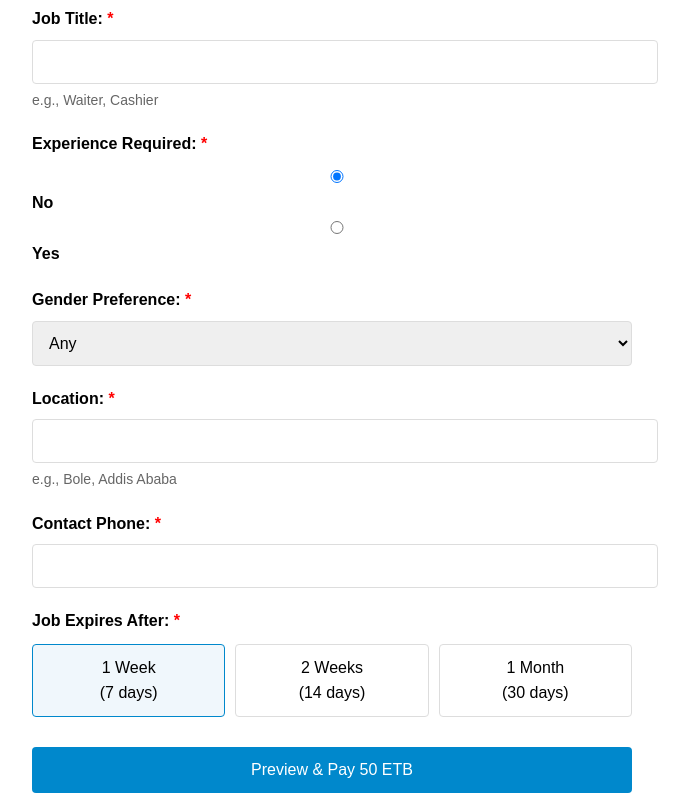
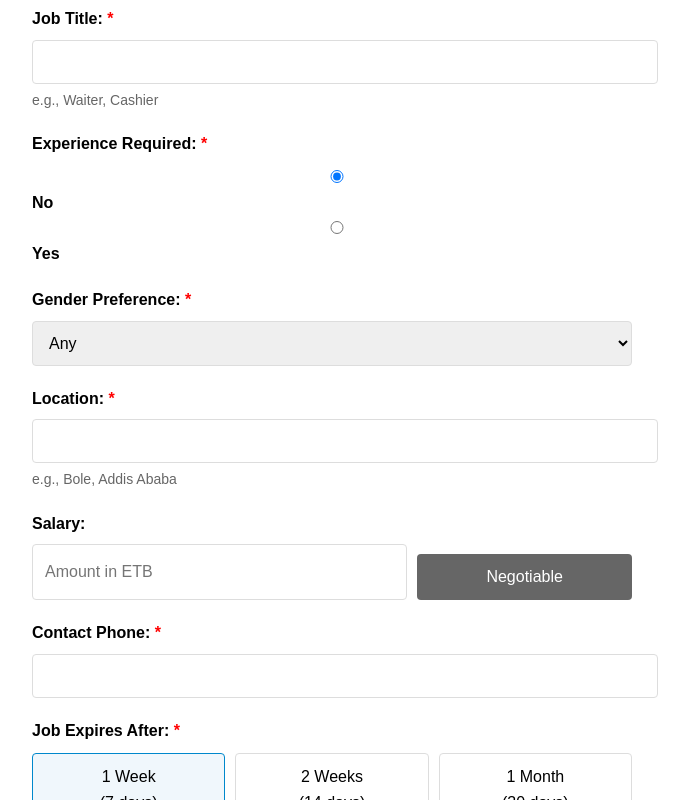
Before and after one commit to habtamu-tamere/Jobfair, a plain HTML site: page index.html in a window 1280 px wide. Shown: the part 375-1175 px from the top of the page, without its empty margins (308-997 px from the left). Drawn offline with Linux system fonts and the light colour scheme.

Commit message:
Update index.html

```diff
--- a/index.html
+++ b/index.html
@@ -201,6 +201,16 @@
             </div>
         </div>
 
+        <!-- Add this new form group after the contact field -->
+<div class="form-group">
+    <label id="salaryLabel">Salary:</label>
+    <div style="display: flex; gap: 10px;">
+        <input type="text" id="salaryAmount" placeholder="Amount in ETB" style="flex: 2;">
+        <button type="button" id="negotiableBtn" style="flex: 1; background: #666;">Negotiable</button>
+    </div>
+    <input type="hidden" id="salaryType" value="fixed">
+</div>
+
         <!-- Contact -->
         <div class="form-group">
             <label id="contactLabel" class="required">Contact Phone:</label>
@@ -280,9 +290,21 @@
                 },
                 genderOptions: ["Any", "Male", "Female"],
                 experienceOptions: ["No", "Yes"],
-                yearsExpOptions: ["1-2 years", "3-5 years", "5+ years"]
-            },
-            am: {
+                yearsExpOptions: ["1-2 years", "3-5 years", "5+ years"],
+                salaryLabel: "Salary:",
+        salaryPlaceholder: "Amount in ETB",
+        negotiableBtn: "Negotiable",
+        salaryDisplay: "Salary:",
+        negotiableDisplay: "Salary: Negotiable"
+
+    },
+    am: {
+
+        salaryLabel: "ደሞዝ:",
+        salaryPlaceholder: "ብር ውስጥ መጠን",
+        negotiableBtn: "በውይይት",
+        salaryDisplay: "ደሞዝ:",
+        negotiableDisplay: "ደሞዝ: በውይይት",
                 appTitle: "ስራ ለመስበር - 50 ብር",
                 employerTypeLabel: "እንደ ማን ነው የሚለጥፉት:",
                 companyNameLabel: "የኩባንያ ስም:",
```
